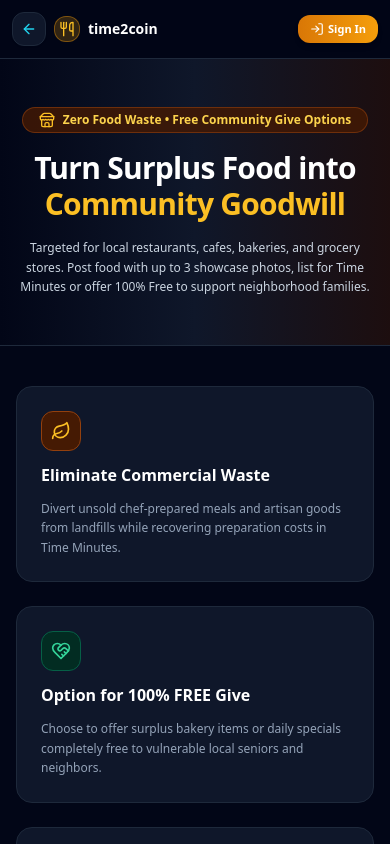
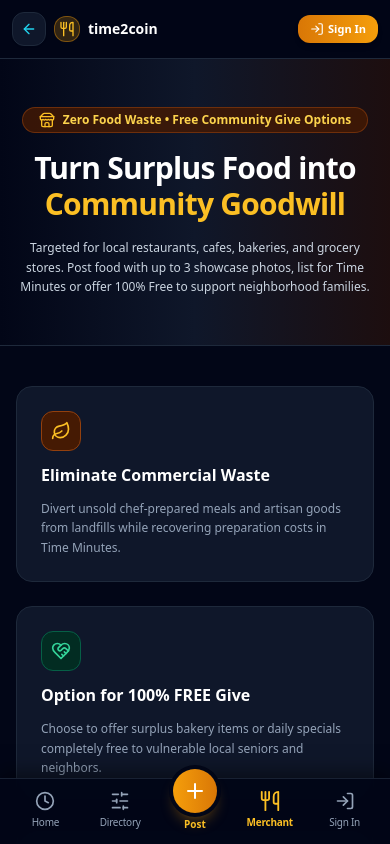
Before and after one commit to time2coin/time2coin, a Next.js app: page /merchant in a window 390 px wide. Shown: the top 844 px of the page. Built offline with nearby package versions, Linux system fonts and the light colour scheme.

Commit message:
Implement mobile bottom navigation bar
Added mobile navigation bar with links for Home, Directory, Post, Merchant, and Sign In/Out.

```diff
--- a/app/merchant/page.tsx
+++ b/app/merchant/page.tsx
@@ -4,7 +4,8 @@
 import {
   Utensils, Store, ArrowRight, ShieldCheck, CheckCircle2,
   Sparkles, Leaf, LogIn, Plus, Send, ArrowLeft, LogOut,
-  Image as ImageIcon, X, ZoomIn, HeartHandshake, Eye
+  Image as ImageIcon, X, ZoomIn, HeartHandshake, Eye, Clock,
+  SlidersHorizontal, Building2, Heart, Shield, Menu
 } from 'lucide-react';
 
 interface FoodItem {
@@ -22,6 +23,7 @@
 
 export default function MerchantPortalPage() {
   const [currentUser, setCurrentUser] = useState<any>(null);
+  const [mobileMenuOpen, setMobileMenuOpen] = useState<boolean>(false);
 
   // Post Surplus Food Form State (Logged-In Merchants)
   const [foodTitle, setFoodTitle] = useState('');
@@ -160,7 +162,7 @@
   };
 
   return (
-    <div className="min-h-screen bg-slate-950 text-slate-100 font-sans pb-16">
+    <div className="min-h-screen bg-slate-950 text-slate-100 font-sans pb-24 lg:pb-16 overflow-x-hidden w-full">
       {/* HEADER WITH SLEEK RESPONSIVE BACK BUTTON */}
       <header className="border-b border-slate-800 bg-slate-950/90 backdrop-blur sticky top-0 z-40 px-3 sm:px-4 py-3">
         <div className="max-w-7xl mx-auto flex items-center justify-between gap-2">
@@ -556,6 +558,71 @@
           </div>
         </div>
       )}
+
+      {/* PERSISTENT MOBILE BOTTOM NAVIGATION BAR FOR PARTNER PAGES */}
+      <nav className="lg:hidden fixed bottom-0 left-0 right-0 z-50 bg-slate-950/95 backdrop-blur border-t border-slate-800/80 shadow-[0_-4px_20px_rgba(0,0,0,0.5)]">
+        <div className="flex items-stretch justify-around px-2 pt-1.5 pb-2">
+          {/* HOME */}
+          <a
+            href="/"
+            className="flex flex-col items-center justify-center gap-1 py-1 px-2 rounded-xl text-slate-400 hover:text-slate-200 transition-all flex-1"
+          >
+            <Clock className="w-5 h-5" />
+            <span className="text-[10px] tracking-tight">Home</span>
+          </a>
+
+          {/* BROWSE DIRECTORY */}
+          <a
+            href="/#directory"
+            className="flex flex-col items-center justify-center gap-1 py-1 px-2 rounded-xl text-slate-400 hover:text-slate-200 transition-all flex-1"
+          >
+            <SlidersHorizontal className="w-5 h-5" />
+            <span className="text-[10px] tracking-tight">Directory</span>
+          </a>
+
+          {/* RAISED CENTER + POST BUTTON */}
+          <a
+            href={currentUser ? "/#post" : "/auth"}
+            className="flex flex-col items-center justify-center gap-0.5 py-1 px-2 rounded-xl transition-all flex-1"
+            title="Post Food / Skill Offer"
+          >
+            <div className="w-11 h-11 rounded-full bg-gradient-to-r from-amber-500 to-amber-600 flex items-center justify-center -mt-5 shadow-lg shadow-amber-500/40 ring-4 ring-slate-950">
+              <Plus className="w-6 h-6 text-white" />
+            </div>
+            <span className="text-[10px] font-bold mt-0.5 text-amber-400">
+              Post
+            </span>
+          </a>
+
+          {/* ACTIVE PARTNER PORTAL TAB */}
+          <a
+            href="/merchant"
+            className="flex flex-col items-center justify-center gap-1 py-1 px-2 rounded-xl text-amber-400 font-bold transition-all flex-1"
+          >
+            <Utensils className="w-5 h-5 scale-110" />
+            <span className="text-[10px] tracking-tight">Merchant</span>
+          </a>
+
+          {/* ACCOUNT / SIGN IN */}
+          {currentUser ? (
+            <button
+              onClick={handleLogout}
+              className="flex flex-col items-center justify-center gap-1 py-1 px-2 rounded-xl text-slate-400 hover:text-rose-400 transition-all flex-1"
+            >
+              <LogOut className="w-5 h-5" />
+              <span className="text-[10px] tracking-tight">Sign Out</span>
+            </button>
+          ) : (
+            <a
+              href="/auth"
+              className="flex flex-col items-center justify-center gap-1 py-1 px-2 rounded-xl text-slate-400 hover:text-cyan-400 transition-all flex-1"
+            >
+              <LogIn className="w-5 h-5" />
+              <span className="text-[10px] tracking-tight">Sign In</span>
+            </a>
+          )}
+        </div>
+      </nav>
     </div>
   );
 }
```
